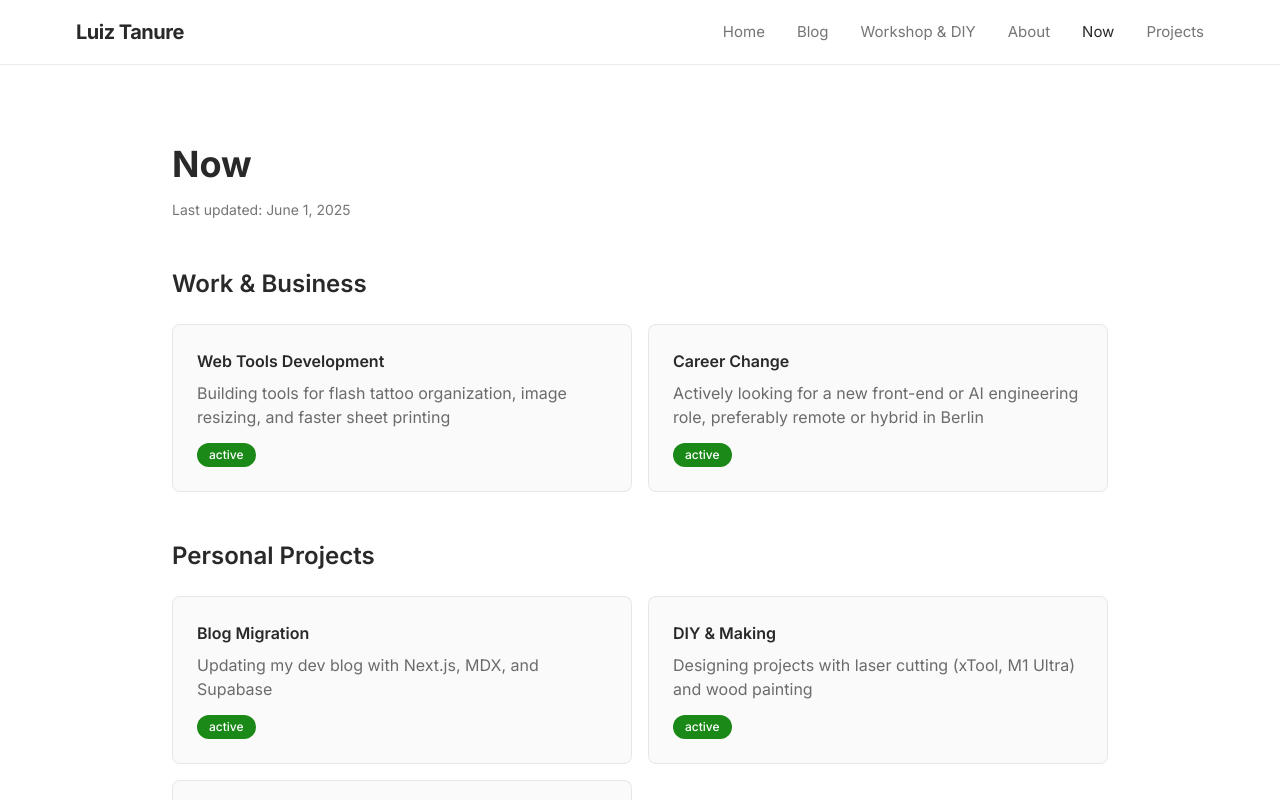
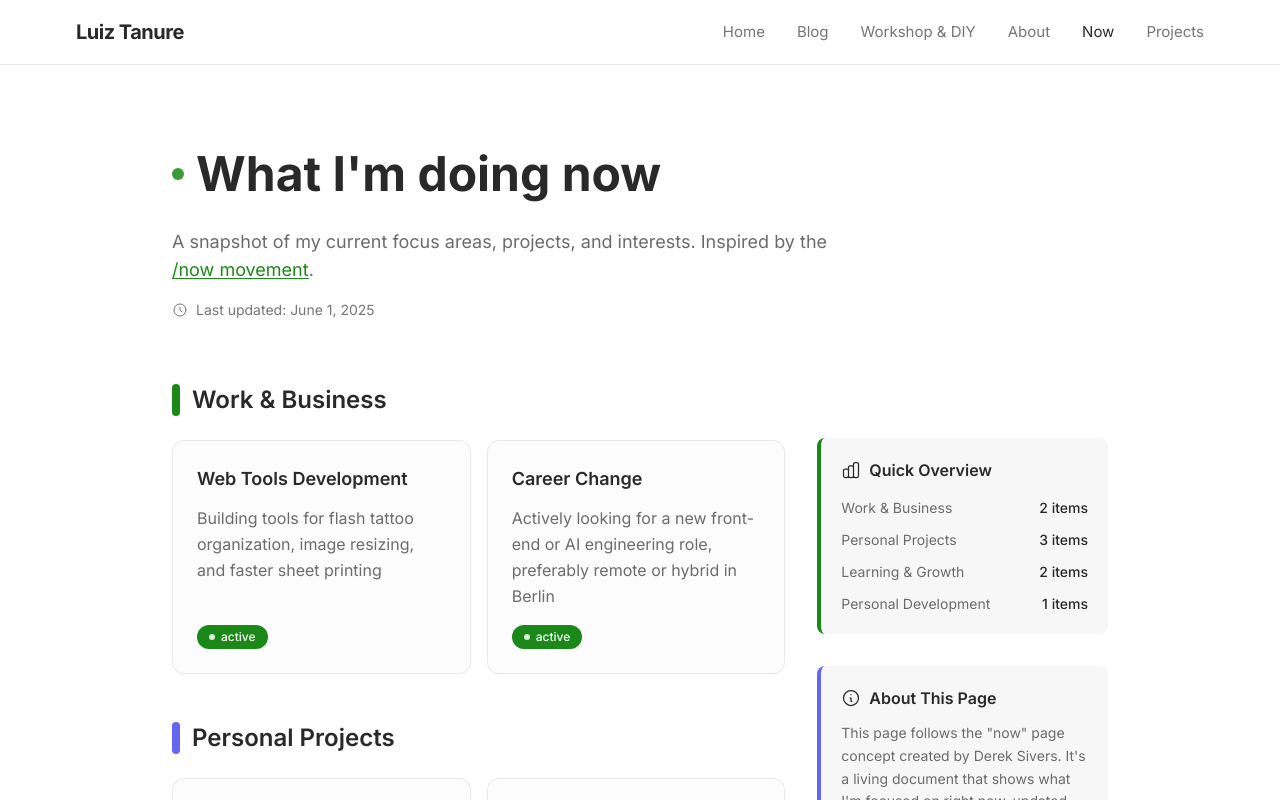
Before and after one commit to letanure/letanure, a Next.js app in the folder blog/: page /now in a window 1280 px wide. Shown: the top 800 px of the page. Built offline with nearby package versions, Linux system fonts and the light colour scheme.

Commit message:
feat: update now layout

```diff
--- a/blog/src/app/now/page.tsx
+++ b/blog/src/app/now/page.tsx
@@ -27,44 +27,124 @@ export default async function NowPage() {
 				// biome-ignore lint/security/noDangerouslySetInnerHtml: <explanation>
 				dangerouslySetInnerHTML={{ __html: JSON.stringify(schema) }}
 			/>
-			<div className="mb-12">
-				<h1 className="text-4xl font-bold text-[#292929] dark:text-[#E6E6E6] mb-4">
-					Now
+
+			{/* Hero Section */}
+			<div className="mb-16">
+				<div className="flex items-center gap-3 mb-6">
+					<div className="w-3 h-3 bg-[#1A8917] dark:bg-[#1DB954] rounded-full animate-pulse"></div>
+					<h1 className="text-4xl sm:text-5xl font-bold text-[#292929] dark:text-[#E6E6E6] leading-tight">
+						What I'm doing now
 					</h1>
-				<p className="text-sm text-[#757575] dark:text-[#A8A8A8]">
-					Last updated: {dateFormat(t.now.lastUpdated)}
+				</div>
+				<p className="text-lg text-[#6B6B6B] dark:text-[#8F8F8F] mb-4 max-w-2xl">
+					A snapshot of my current focus areas, projects, and interests. Inspired by the{" "}
+					<a
+						href="https://nownownow.com/about"
+						target="_blank"
+						rel="noopener noreferrer"
+						className="text-[#1A8917] dark:text-[#1DB954] underline underline-offset-2 hover:no-underline transition-all"
+					>
+						/now movement
+					</a>.
 				</p>
+				<div className="flex items-center gap-2 text-sm text-[#757575] dark:text-[#A8A8A8]">
+					<svg className="w-4 h-4" fill="none" stroke="currentColor" viewBox="0 0 24 24">
+						<path strokeLinecap="round" strokeLinejoin="round" strokeWidth={1.5} d="M12 8v4l3 3m6-3a9 9 0 11-18 0 9 9 0 0118 0z" />
+					</svg>
+					<span>Last updated: {dateFormat(t.now.lastUpdated)}</span>
+				</div>
 			</div>
 
-			<div className="space-y-12">
-				{t.now.categories.map((category) => (
-					<section key={category.name} className="space-y-6">
+			{/* Grid Layout */}
+			<div className="grid grid-cols-1 lg:grid-cols-12 gap-8">
+				{/* Main Content */}
+				<div className="lg:col-span-8 space-y-12">
+					{t.now.categories.map((category, categoryIndex) => (
+						<section key={category.name} className="group">
+							<div className="flex items-center gap-3 mb-6">
+								<div className={`w-2 h-8 rounded-full ${
+									categoryIndex === 0 ? 'bg-[#1A8917] dark:bg-[#1DB954]' :
+									categoryIndex === 1 ? 'bg-[#6366f1] dark:bg-[#8b5cf6]' :
+									categoryIndex === 2 ? 'bg-[#06b6d4] dark:bg-[#0891b2]' :
+									'bg-[#f59e0b] dark:bg-[#d97706]'
+								}`}></div>
 								<h2 className="text-2xl font-semibold text-[#292929] dark:text-[#E6E6E6]">
 									{category.name}
 								</h2>
-						<div className="grid gap-4 sm:grid-cols-2">
-							{category.items.map((item) => (
+							</div>
+
+							<div className="grid gap-4 lg:grid-cols-1 xl:grid-cols-2">
+								{category.items.map((item, itemIndex) => (
 									<div
 										key={item.title}
-									className="rounded-lg border border-[rgba(0,0,0,0.08)] dark:border-[rgba(255,255,255,0.12)] bg-[rgba(0,0,0,0.02)] dark:bg-[rgba(255,255,255,0.02)] p-6 hover:bg-[rgba(0,0,0,0.04)] dark:hover:bg-[rgba(255,255,255,0.04)] transition-colors"
+										className="group/item relative"
+										style={{ animationDelay: `${itemIndex * 100}ms` }}
 									>
-									<h3 className="font-semibold text-[#292929] dark:text-[#E6E6E6] mb-2">
+										<div className="h-full p-6 rounded-xl border border-[rgba(0,0,0,0.08)] dark:border-[rgba(255,255,255,0.12)] bg-[rgba(0,0,0,0.01)] dark:bg-[rgba(255,255,255,0.02)] hover:bg-[rgba(0,0,0,0.03)] dark:hover:bg-[rgba(255,255,255,0.04)] hover:border-[rgba(0,0,0,0.12)] dark:hover:border-[rgba(255,255,255,0.2)] transition-all duration-300 hover:shadow-lg hover:shadow-black/5 dark:hover:shadow-white/5 flex flex-col">
+											<h3 className="font-semibold text-[#292929] dark:text-[#E6E6E6] mb-3 text-lg">
 												{item.title}
 											</h3>
-									<p className="text-[#6B6B6B] dark:text-[#8F8F8F] mb-3">
+
+											<p className="text-[#6B6B6B] dark:text-[#8F8F8F] leading-relaxed flex-1 mb-4">
 												{item.description}
 											</p>
+
+											{/* Status Indicator at bottom */}
 											{item.status && (
-										<span className="inline-flex items-center rounded-full bg-[#1A8917] dark:bg-[#1DB954] px-3 py-1 text-xs font-medium text-white">
+												<div className="flex justify-start">
+													<span className="inline-flex items-center gap-1.5 px-3 py-1 rounded-full text-xs font-medium bg-[#1A8917] dark:bg-[#1DB954] text-white">
+														<div className="w-1.5 h-1.5 rounded-full bg-white animate-pulse"></div>
 														{item.status}
 													</span>
+												</div>
 											)}
+
+											{/* Hover Effect */}
+											<div className="absolute inset-0 rounded-xl bg-gradient-to-r from-[#6366f1]/0 via-[#6366f1]/0 to-[#8b5cf6]/0 group-hover/item:from-[#6366f1]/[0.02] group-hover/item:via-[#6366f1]/[0.01] group-hover/item:to-[#8b5cf6]/[0.02] transition-all duration-500 pointer-events-none"></div>
+										</div>
 									</div>
 								))}
 							</div>
 						</section>
 					))}
 				</div>
+
+				{/* Sidebar */}
+				<aside className="lg:col-span-4 lg:pt-[54px]">
+					<div className="sticky top-24 space-y-8">
+						{/* Quick Stats */}
+						<div className="p-5 rounded-lg bg-[rgba(0,0,0,0.03)] dark:bg-[rgba(255,255,255,0.05)] border-l-4 border-[#1A8917] dark:border-[#1DB954]">
+							<h3 className="font-semibold text-[#292929] dark:text-[#E6E6E6] mb-4 flex items-center gap-2">
+								<svg className="w-5 h-5" fill="none" stroke="currentColor" viewBox="0 0 24 24">
+									<path strokeLinecap="round" strokeLinejoin="round" strokeWidth={1.5} d="M9 19v-6a2 2 0 00-2-2H5a2 2 0 00-2 2v6a2 2 0 002 2h2a2 2 0 002-2zm0 0V9a2 2 0 012-2h2a2 2 0 012 2v10m-6 0a2 2 0 002 2h2a2 2 0 002-2m0 0V5a2 2 0 012-2h2a2 2 0 012 2v14a2 2 0 01-2 2h-2a2 2 0 01-2-2z" />
+								</svg>
+								Quick Overview
+							</h3>
+							<div className="space-y-3">
+								{t.now.categories.map((category) => (
+									<div key={category.name} className="flex justify-between items-center">
+										<span className="text-[#6B6B6B] dark:text-[#8F8F8F] text-sm">{category.name}</span>
+										<span className="text-[#292929] dark:text-[#E6E6E6] font-medium text-sm">{category.items.length} items</span>
+									</div>
+								))}
+							</div>
+						</div>
+
+						{/* About This Page */}
+						<div className="p-5 rounded-lg bg-[rgba(0,0,0,0.03)] dark:bg-[rgba(255,255,255,0.05)] border-l-4 border-[#6366f1] dark:border-[#8b5cf6]">
+							<h3 className="font-semibold text-[#292929] dark:text-[#E6E6E6] mb-3 flex items-center gap-2">
+								<svg className="w-5 h-5" fill="none" stroke="currentColor" viewBox="0 0 24 24">
+									<path strokeLinecap="round" strokeLinejoin="round" strokeWidth={1.5} d="M13 16h-1v-4h-1m1-4h.01M21 12a9 9 0 11-18 0 9 9 0 0118 0z" />
+								</svg>
+								About This Page
+							</h3>
+							<p className="text-[#6B6B6B] dark:text-[#8F8F8F] text-sm leading-relaxed">
+								This page follows the "now" page concept created by Derek Sivers. It's a living document that shows what I'm focused on right now, updated regularly to reflect my current priorities and projects.
+							</p>
+						</div>
+					</div>
+				</aside>
+			</div>
 		</div>
 	);
 }
```
Lines whose indentation alone changed are shown as unchanged.
